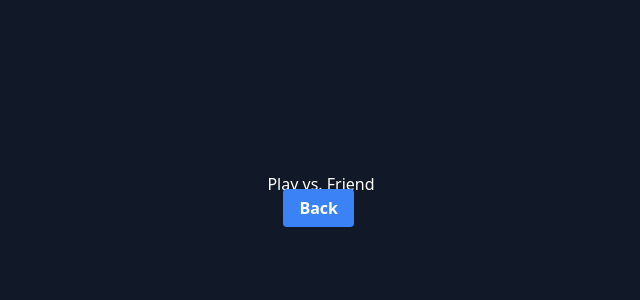
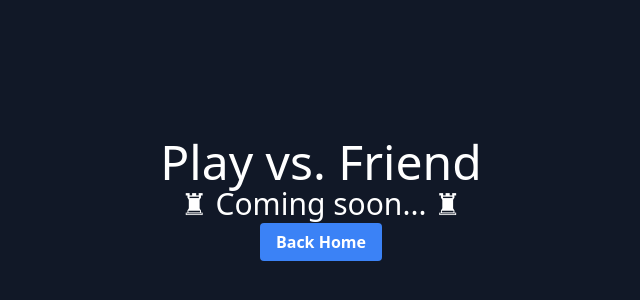
Before and after one commit to jimmacur/chess-war, a Vue app: page /game/friend in a window 1280 px wide. Shown: the part 204-504 px from the top of the page, without its empty margins (319-959 px from the left). Built offline with nearby package versions, Linux system fonts and the light colour scheme.

Commit message:
changes play vs friend to coming soon

```diff
--- a/src/views/PlayVsFriend.vue
+++ b/src/views/PlayVsFriend.vue
@@ -1,7 +1,8 @@
 <template>
-  <div>
-    <h1>Play vs. Friend</h1>
-    <router-link to="/" class="btn">Back</router-link>
+  <div class="text-center">
+    <h1 class="text-5xl">Play vs. Friend</h1>
+    <h2 class="text-3xl mb-2" >♜ Coming soon... ♜</h2>
+    <router-link to="/" class="btn">Back Home</router-link>
   </div>
 </template>
 
```
